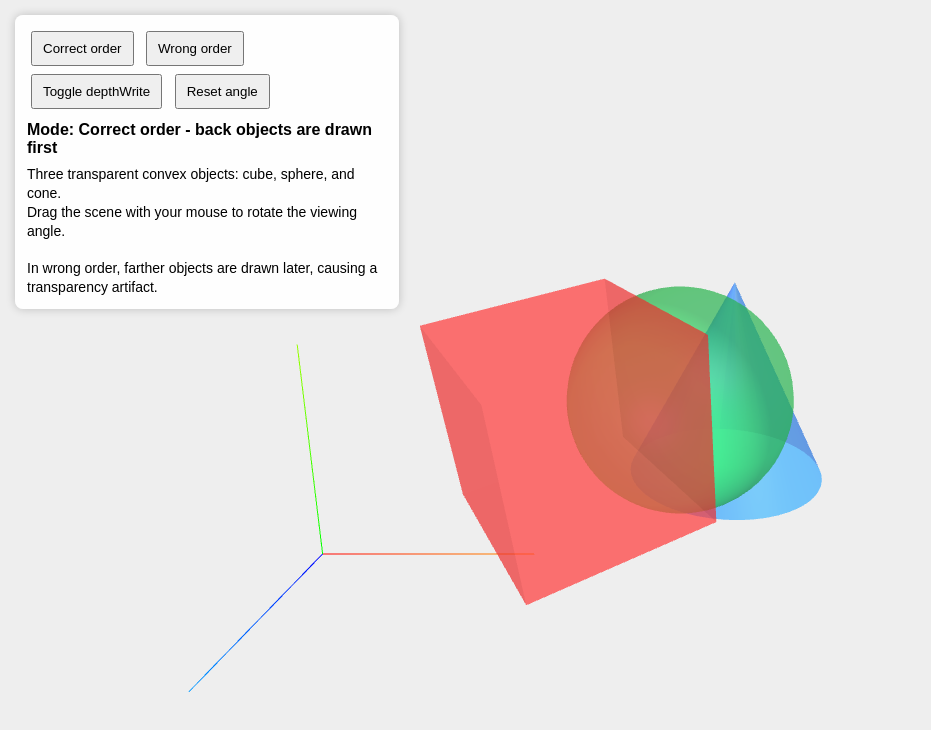
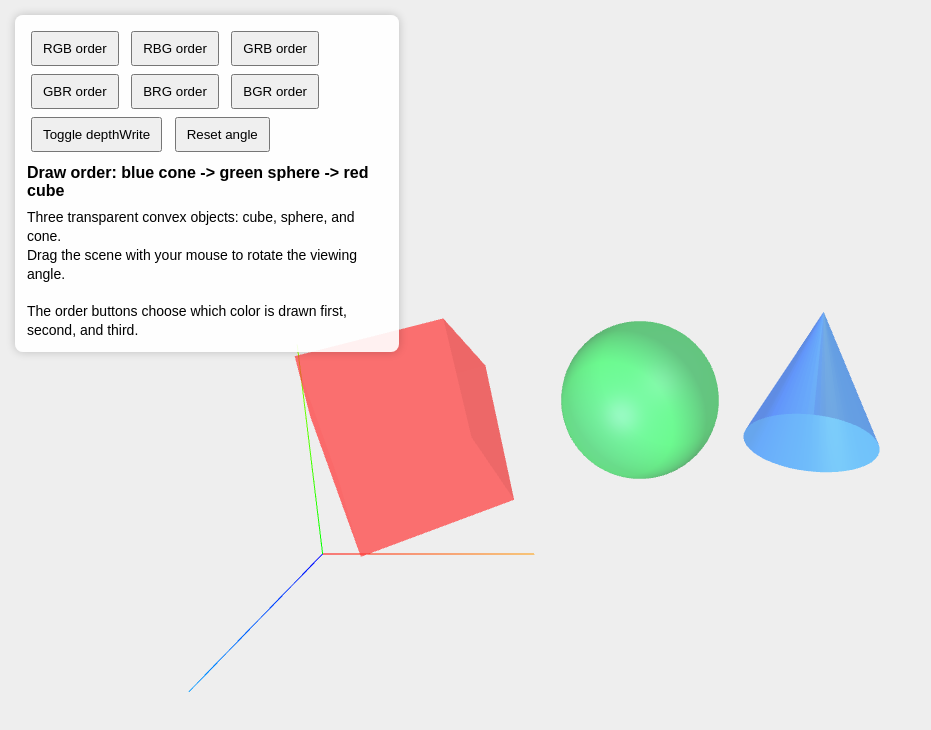
Before and after one commit to DT-stu/transparencyPROJECT, a plain HTML site: page index.html in a window 1280 px wide. Shown: the whole page, without its empty margins (0-931 px from the left). Drawn offline with nearby package versions, Linux system fonts and the light colour scheme; animation ran at ten frames a second.

Commit message:
Add manual transparency order controls

```diff
--- a/index.html
+++ b/index.html
@@ -53,8 +53,12 @@
 <body>
 
 <div id="ui">
-  <button onclick="correctOrder()">Correct order</button>
-  <button onclick="wrongOrder()">Wrong order</button>
+  <button onclick="setDrawOrder('RGB')">RGB order</button>
+  <button onclick="setDrawOrder('RBG')">RBG order</button>
+  <button onclick="setDrawOrder('GRB')">GRB order</button>
+  <button onclick="setDrawOrder('GBR')">GBR order</button>
+  <button onclick="setDrawOrder('BRG')">BRG order</button>
+  <button onclick="setDrawOrder('BGR')">BGR order</button>
   <button onclick="toggleDepthWrite()">Toggle depthWrite</button>
   <button onclick="resetView()">Reset angle</button>
 
@@ -63,7 +67,7 @@
   <div id="explanation">
     Three transparent convex objects: cube, sphere, and cone.<br>
     Drag the scene with your mouse to rotate the viewing angle.<br><br>
-    In wrong order, farther objects are drawn later, causing a transparency artifact.
+    The order buttons choose which color is drawn first, second, and third.
   </div>
 </div>
 
@@ -72,6 +76,7 @@
 <script>
   let scene, camera, renderer, objectGroup;
   let redCube, greenSphere, blueCone;
+  let objectsByColor;
   let depthWriteEnabled = false;
   let isDragging = false;
   let lastMouseX = 0;
@@ -113,23 +118,23 @@
     const blueMaterial = createTransparentMaterial(0x2266ff);
 
     redCube = new THREE.Mesh(
-      new THREE.BoxGeometry(1.6, 1.6, 1.6),
+      new THREE.BoxGeometry(1.15, 1.15, 1.15),
       redMaterial
     );
 
     greenSphere = new THREE.Mesh(
-      new THREE.SphereGeometry(1, 48, 32),
+      new THREE.SphereGeometry(0.7, 48, 32),
       greenMaterial
     );
 
     blueCone = new THREE.Mesh(
-      new THREE.ConeGeometry(1, 2, 48),
+      new THREE.ConeGeometry(0.7, 1.4, 48),
       blueMaterial
     );
 
-    redCube.position.set(-0.55, 0, 0.8);
-    greenSphere.position.set(0.35, 0, 0);
-    blueCone.position.set(0.9, 0, -0.8);
+    redCube.position.set(-1.8, 0, 0.9);
+    greenSphere.position.set(0, 0, 0);
+    blueCone.position.set(1.8, 0, -0.9);
 
     redCube.rotation.set(0.2, 0.5, 0.1);
     blueCone.rotation.set(0.15, -0.25, 0);
@@ -138,7 +143,13 @@
     objectGroup.add(greenSphere);
     objectGroup.add(blueCone);
 
-    correctOrder();
+    objectsByColor = {
+      R: { name: "red cube", mesh: redCube },
+      G: { name: "green sphere", mesh: greenSphere },
+      B: { name: "blue cone", mesh: blueCone }
+    };
+
+    setDrawOrder("BGR");
 
     window.addEventListener("resize", onWindowResize);
     renderer.domElement.addEventListener("mousedown", onPointerDown);
@@ -159,22 +170,20 @@
     });
   }
 
-  window.correctOrder = function correctOrder() {
-    blueCone.renderOrder = 1;
-    greenSphere.renderOrder = 2;
-    redCube.renderOrder = 3;
+  window.setDrawOrder = function setDrawOrder(order) {
+    order.split("").forEach(function(colorKey, index) {
+      objectsByColor[colorKey].mesh.renderOrder = index + 1;
+    });
+
+    const names = order
+      .split("")
+      .map(function(colorKey) {
+        return objectsByColor[colorKey].name;
+      })
+      .join(" -> ");
 
     document.getElementById("mode").innerText =
-      "Mode: Correct order - back objects are drawn first";
-  };
-
-  window.wrongOrder = function wrongOrder() {
-    redCube.renderOrder = 1;
-    greenSphere.renderOrder = 2;
-    blueCone.renderOrder = 3;
-
-    document.getElementById("mode").innerText =
-      "Mode: Wrong order - back blue cone is drawn last";
+      "Draw order: " + names;
   };
 
   window.toggleDepthWrite = function toggleDepthWrite() {
```
